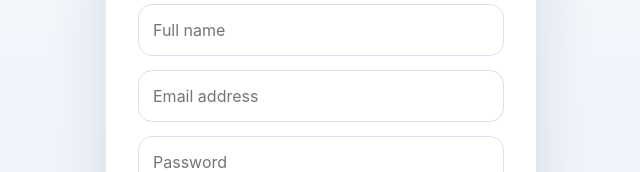
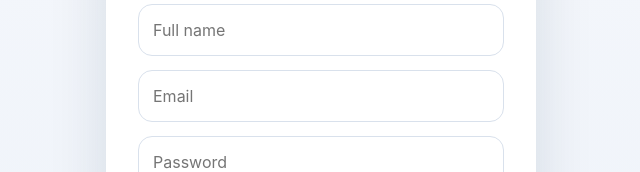
Before and after one commit to pandugoud/advanced-task-manager, a React (Vite) app in the folder client/: page /register in a window 1280 px wide. Shown: the part 296-468 px from the top of the page, without its empty margins (319-959 px from the left). Built offline with nearby package versions, Linux system fonts and the light colour scheme.

Commit message:
Refactor RegisterPage component for cleaner code

```diff
--- a/client/src/pages/RegisterPage.jsx
+++ b/client/src/pages/RegisterPage.jsx
@@ -1,3 +1,4 @@
+// src/pages/RegisterPage.js
 import { useState } from "react";
 import { Link, useNavigate } from "react-router-dom";
 import { useAuth } from "../context/AuthContext";
@@ -6,19 +7,12 @@
   const navigate = useNavigate();
   const { register } = useAuth();
 
-  const [formData, setFormData] = useState({
-    name: "",
-    email: "",
-    password: "",
-  });
+  const [formData, setFormData] = useState({ name: "", email: "", password: "" });
   const [error, setError] = useState("");
   const [loading, setLoading] = useState(false);
 
   function handleChange(e) {
-    setFormData((prev) => ({
-      ...prev,
-      [e.target.name]: e.target.value,
-    }));
+    setFormData((prev) => ({ ...prev, [e.target.name]: e.target.value }));
   }
 
   async function handleSubmit(e) {
@@ -30,7 +24,7 @@
       await register(formData);
       navigate("/dashboard");
     } catch (err) {
-      setError(err.response?.data?.message || "Registration failed");
+      setError(err.message || "Registration failed");
     } finally {
       setLoading(false);
     }
@@ -43,33 +37,13 @@
         <p className="auth-subtitle">Start organizing your work with clarity.</p>
 
         <form onSubmit={handleSubmit} className="auth-form">
-          <input
-            type="text"
-            name="name"
-            placeholder="Full name"
-            value={formData.name}
-            onChange={handleChange}
-          />
-          <input
-            type="email"
-            name="email"
-            placeholder="Email address"
-            value={formData.email}
-            onChange={handleChange}
-          />
-          <input
-            type="password"
-            name="password"
-            placeholder="Password"
-            value={formData.password}
-            onChange={handleChange}
-          />
+          <input type="text" name="name" placeholder="Full name" value={formData.name} onChange={handleChange} required />
+          <input type="email" name="email" placeholder="Email" value={formData.email} onChange={handleChange} required />
+          <input type="password" name="password" placeholder="Password" value={formData.password} onChange={handleChange} required />
 
-          {error ? <p className="error-text">{error}</p> : null}
+          {error && <p className="error-text">{error}</p>}
 
-          <button type="submit" className="primary-btn" disabled={loading}>
-            {loading ? "Creating..." : "Create Account"}
-          </button>
+          <button type="submit" className="primary-btn" disabled={loading}>{loading ? "Creating..." : "Create Account"}</button>
         </form>
 
         <p className="auth-switch">
```
